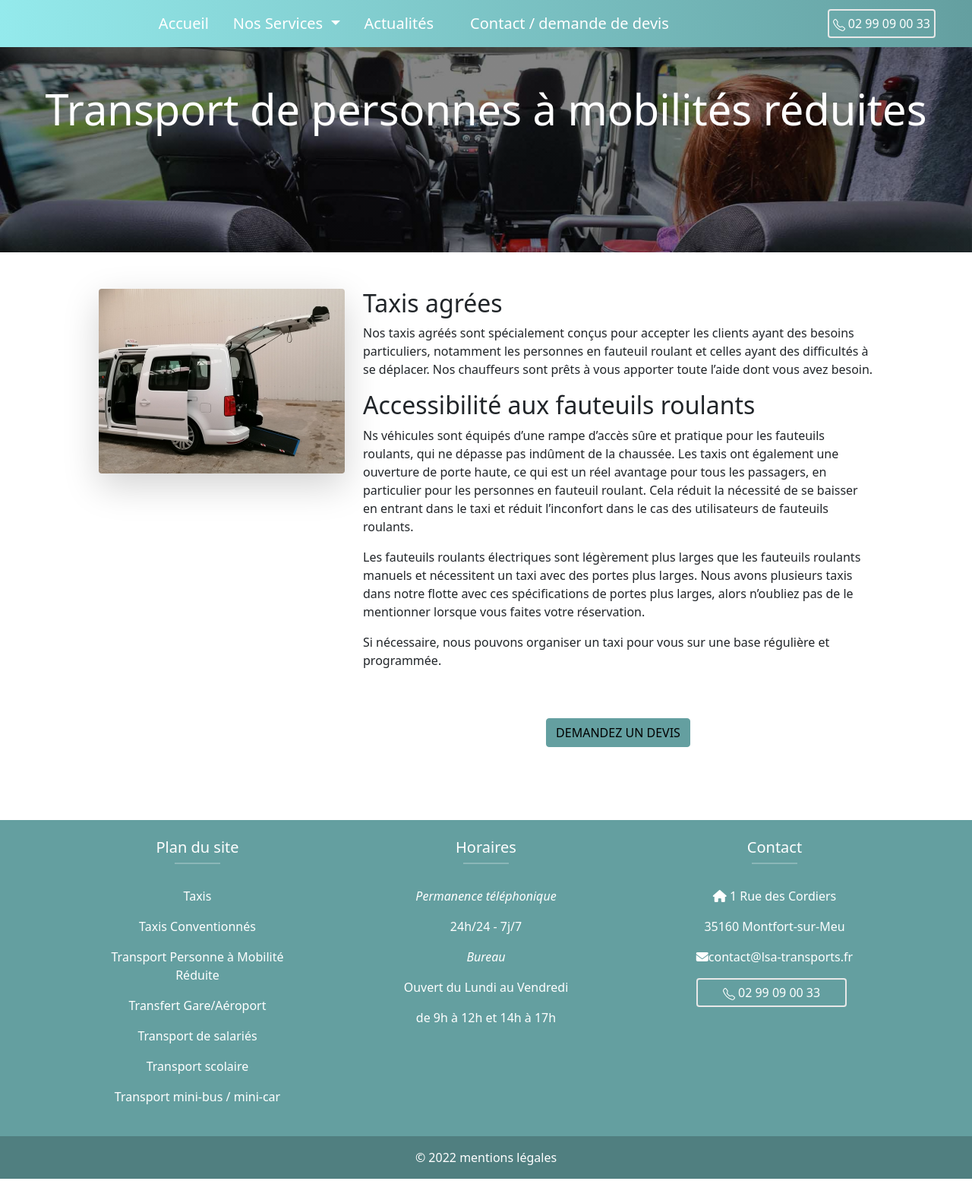
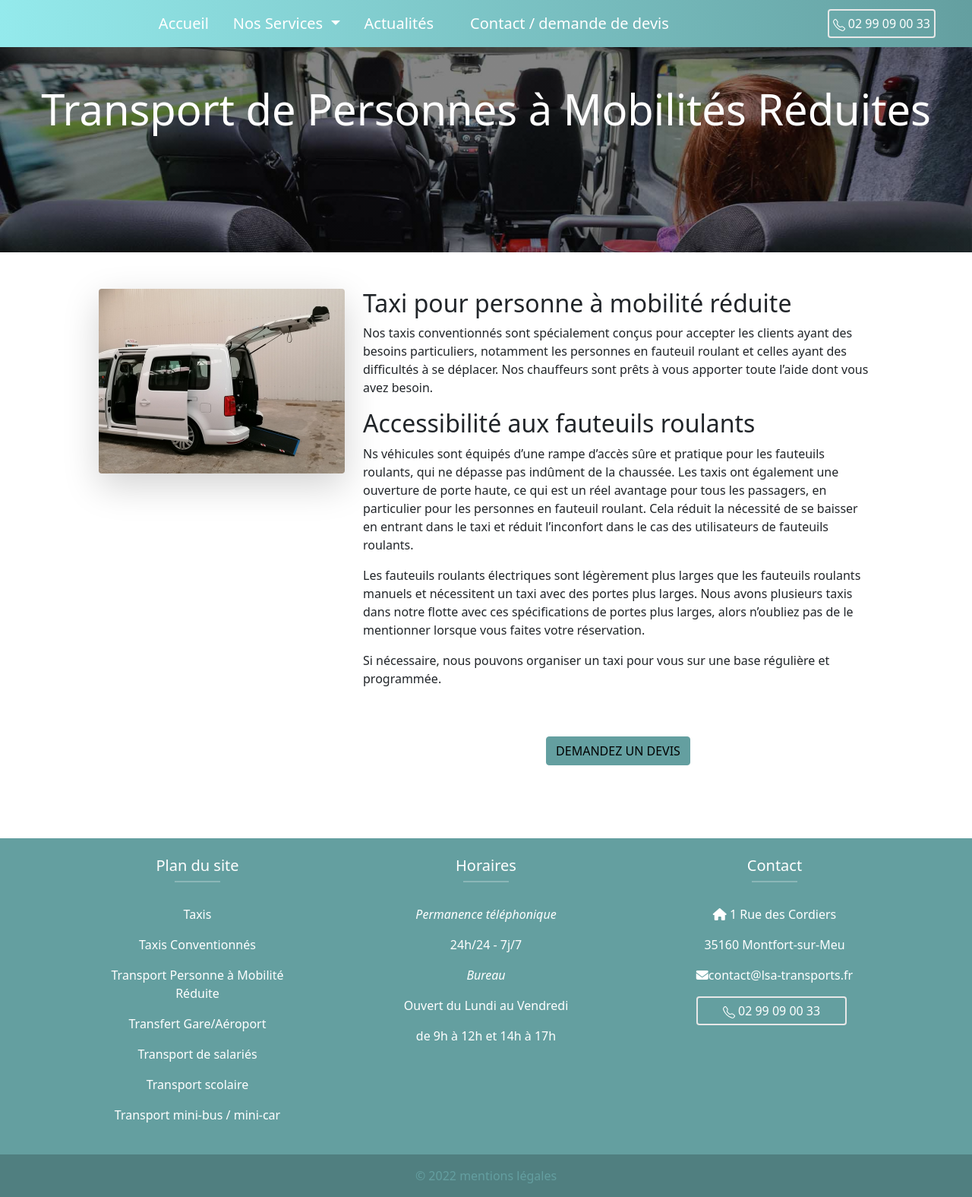
Before and after one commit to lesaffre35/lsa, a Jekyll site: the page built from tpmr.md, in a window 1280 px wide. Shown: the whole page at 76% size. Built offline with Jekyll 4.4.1, drawn with Linux system fonts in a browser that asks for light colours; nearby versions of some CDN libraries; before the commit the page ends 1551 px from its top, so only the background shows below that.

Commit message:
mentions + new hero

```diff
--- a/_includes/footer.html
+++ b/_includes/footer.html
@@ -63,10 +63,12 @@
       </div>
     </div>
   </div>
-  <div class="text-center p-3" style="background-color: rgba(0, 0, 0, 0.2)">
-    © 2022 mentions légales
+  <div class="text-center p-3" id="mentions" style="background-color: rgba(0, 0, 0, 0.2)">
+   <a href="">© 2022 mentions légales</a>
   </div>
 </footer>
+
+</script>
 
 <!-- fix: find the right library -->
 <script src="https://cdn.jsdelivr.net/npm/@popperjs/core@2.9.2/dist/umd/popper.min.js"
--- a/css/main.scss
+++ b/css/main.scss
@@ -25,7 +25,7 @@
 // div {border: 1px red solid;}
 
 .jumbotron {
-  background-image: linear-gradient(0deg, rgba(10, 10, 10, 0.2), rgba(10, 10, 10, 0.2)), url("{{ site.baseurl }}/assets/images/hometest2.png");
+  background-image: linear-gradient(0deg, rgba(10, 10, 10, 0.2), rgba(10, 10, 10, 0.2)), url("{{ site.baseurl }}/assets/images/hometest3.png");
   background-size: cover;
   // height: 700px;
   width: 100%;
--- a/tpmr.md
+++ b/tpmr.md
@@ -1,13 +1,13 @@
 ---
-title: Transport de personnes à mobilités réduites
+title: Transport de Personnes à Mobilités Réduites
 layout: article
 permalink: /tpmr
 picture: "taxi5.jpg"
 ---
 
-## Taxis agrées
+## Taxi pour personne à mobilité réduite
 
-Nos taxis agréés sont spécialement conçus pour accepter les clients ayant des besoins particuliers, notamment les personnes en fauteuil roulant et celles ayant des difficultés à se déplacer. Nos chauffeurs sont prêts à vous apporter toute l'aide dont vous avez besoin.
+Nos taxis conventionnés sont spécialement conçus pour accepter les clients ayant des besoins particuliers, notamment les personnes en fauteuil roulant et celles ayant des difficultés à se déplacer. Nos chauffeurs sont prêts à vous apporter toute l'aide dont vous avez besoin.
 
 ## Accessibilité aux fauteuils roulants
 
```
Also changed, not shown: _includes/promesse.html (+33 -3 lines), _includes/service.html (+5 -3 lines), mentions_legales.html (added, +52 -0 lines), assets/images/chauffeur-icon-1.jpg (added), assets/images/chauffeur-icon-1.svg (added), assets/images/hometest3.png (added), 1 other file.
